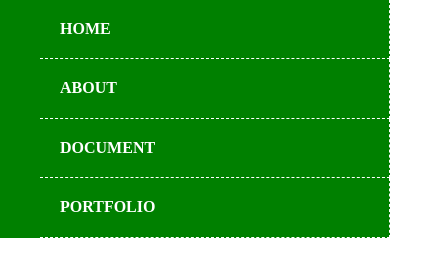
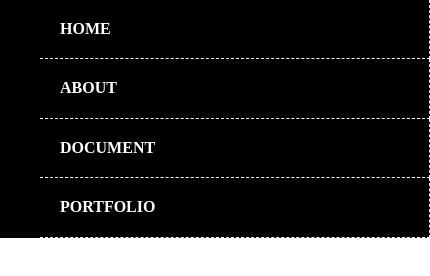
Before and after one commit to RubanDz/-media, a plain HTML site: page index.html in a window 390 px wide. Shown: the whole page, 430 px wide, since content can reach past the window. Drawn offline with Linux system fonts and the light colour scheme.

Commit message:
@ media + color

```diff
--- a/index.html
+++ b/index.html
@@ -12,8 +12,8 @@
 </head>
 <body>
    <header>
-      <nav class="navigate">
-         <ul>
+      <nav>
+         <ul class="navigate">
             <li class="navigate__link"><a class="navigate__link_decor" href="">HOME</a></li>
             <li class="navigate__link"><a class="navigate__link_decor" href="">ABOUT</a></li>
             <li class="navigate__link"><a class="navigate__link_decor" href="">DOCUMENT</a></li>
--- a/style.css
+++ b/style.css
@@ -1,6 +1,9 @@
 .navigate {
    width: 100%;
    background-color: green;
+}
+@media screen and (max-width: 680px) {
+   .navigate {background-color: black;}
 }
 .navigate__link {
   display: inline-block;
```
